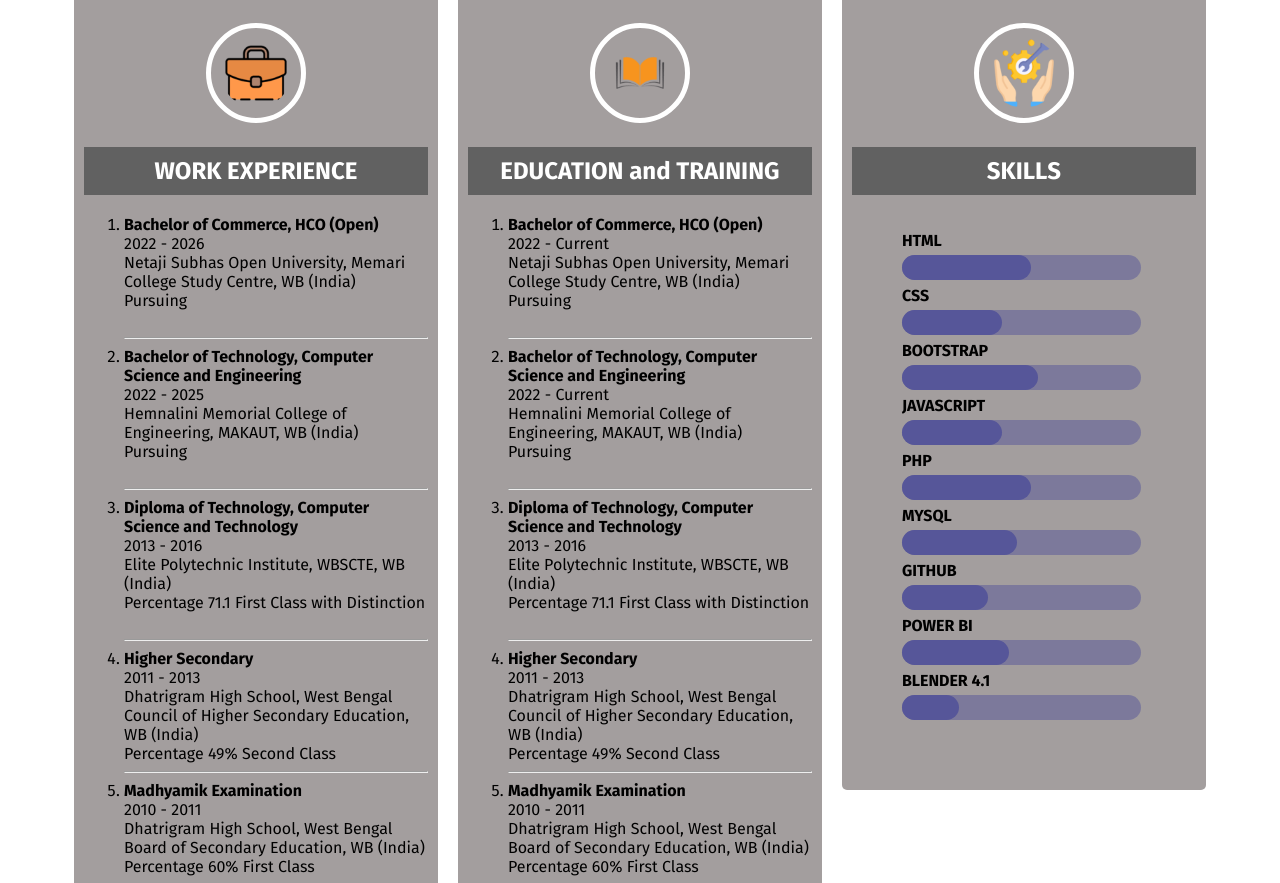
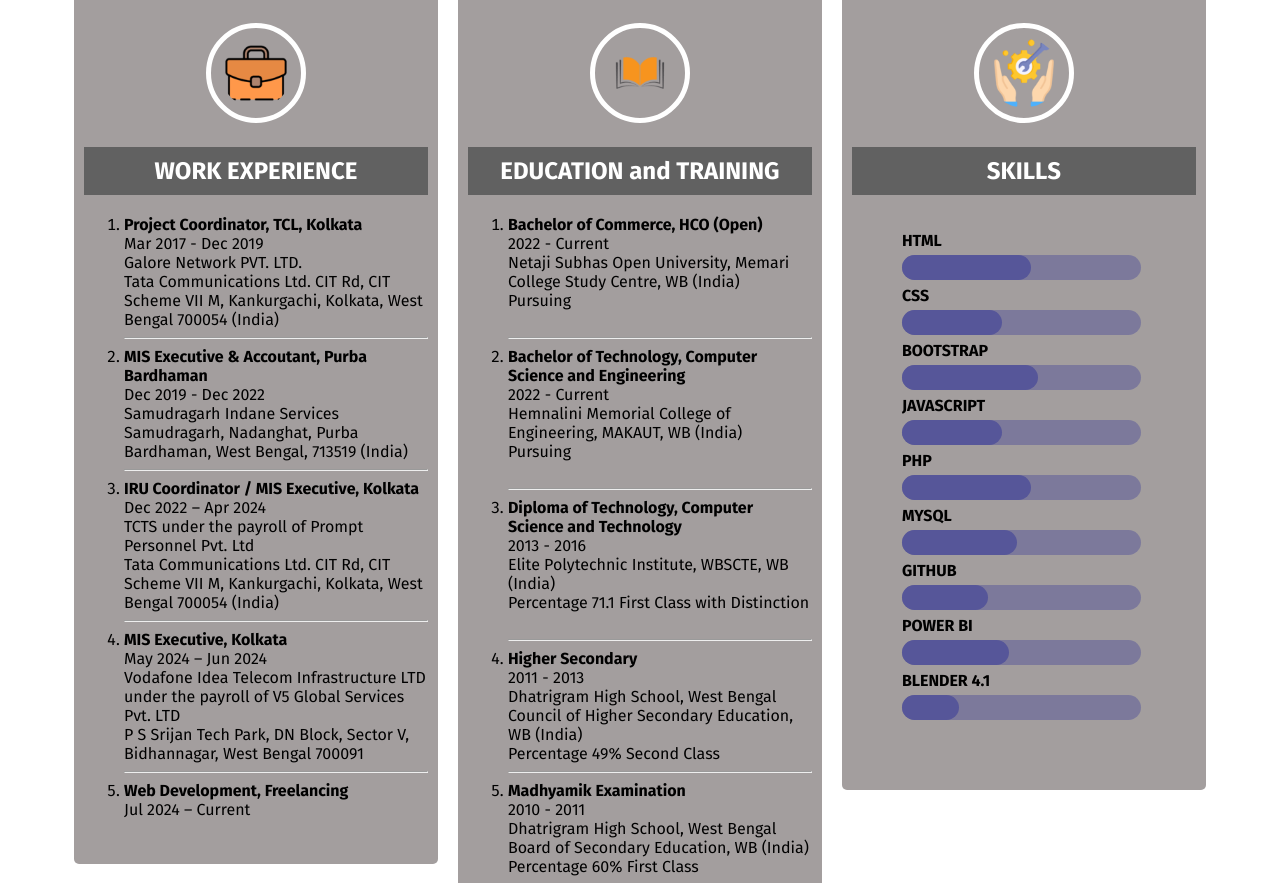
Before and after one commit to suvogs0/portfolio-website.github.io, a plain HTML site: page index.html in a window 1280 px wide. Shown: the part 1597-2480 px from the top of the page. Drawn offline with Linux system fonts and the light colour scheme.

Commit message:
index.html

```diff
--- a/index.html
+++ b/index.html
@@ -107,38 +107,40 @@
                 <div class="card-desc">
                     <ol>
                         <li>
-                            <strong>Bachelor of Commerce, HCO (Open)</strong><br>
-                            2022 - 2026<br>
-                            Netaji Subhas Open University, Memari College Study Centre, WB (India)<br>
-                            Pursuing<br><br>
+                            <strong>Project Coordinator, TCL, Kolkata</strong><br>
+                            Mar 2017 - Dec 2019<br>
+                            Galore Network PVT. LTD.<br>
+                            Tata Communications Ltd. CIT Rd, CIT Scheme VII M, Kankurgachi, Kolkata, West Bengal 700054
+                            (India)<br>
                         </li>
                         <hr>
                         <li>
-                            <strong>Bachelor of Technology, Computer Science and Engineering</strong><br>
-                            2022 - 2025<br>
-                            Hemnalini Memorial College of Engineering, MAKAUT, WB (India)<br>
-                            Pursuing<br><br>
+                            <strong>MIS Executive & Accoutant, Purba Bardhaman</strong><br>
+                            Dec 2019 - Dec 2022<br>
+                            Samudragarh Indane Services<br>
+                            Samudragarh, Nadanghat, Purba Bardhaman, West Bengal, 713519 (India)<br>
                         </li>
                         <hr>
                         <li>
-                            <strong>Diploma of Technology, Computer Science and Technology</strong><br>
-                            2013 - 2016<br>
-                            Elite Polytechnic Institute, WBSCTE, WB (India)<br>
-                            Percentage 71.1 First Class with Distinction<br><br>
+                            <strong>IRU Coordinator / MIS Executive, Kolkata</strong><br>
+                            Dec 2022 – Apr 2024<br>
+                            TCTS under the payroll of Prompt Personnel Pvt. Ltd<br>
+                            Tata Communications Ltd. CIT Rd, CIT Scheme VII M, Kankurgachi, Kolkata, West Bengal 700054
+                            (India)<br>
                         </li>
                         <hr>
                         <li>
-                            <strong>Higher Secondary</strong><br>
-                            2011 - 2013<br>
-                            Dhatrigram High School, West Bengal Council of Higher Secondary Education, WB (India)<br>
-                            Percentage 49% Second Class<br>
+                            <strong>MIS Executive, Kolkata</strong><br>
+                            May 2024 – Jun 2024<br>
+                            Vodafone Idea Telecom Infrastructure LTD under the payroll of V5 Global Services Pvt.
+                            LTD<br>
+                            P S Srijan Tech Park, DN Block, Sector V, Bidhannagar, West Bengal 700091<br>
                         </li>
                         <hr>
                         <li>
-                            <strong>Madhyamik Examination</strong><br>
-                            2010 - 2011<br>
-                            Dhatrigram High School, West Bengal Board of Secondary Education, WB (India)<br>
-                            Percentage 60% First Class<br>
+                            <strong>Web Development, Freelancing</strong><br>
+                            Jul 2024 – Current<br>
+                            <br>
                         </li>
                     </ol>
                 </div>
```
